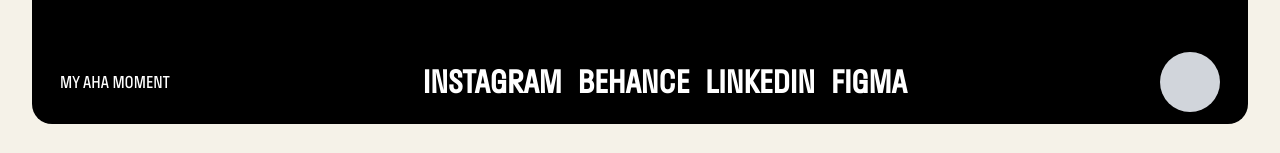
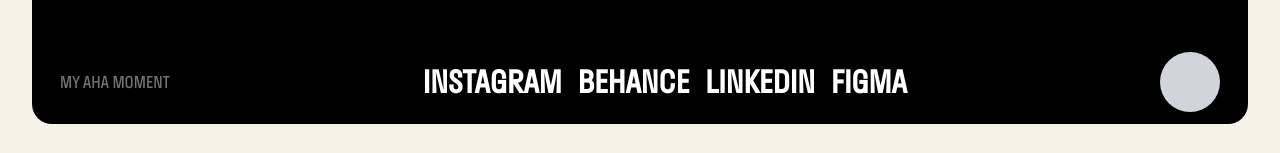
Before and after one commit to kalejaiyeoluwadara/afolabi, a Next.js app: page / in a window 1280 px wide. Shown: the part 3536-3689 px from the top of the page. Built offline with nearby package versions, Linux system fonts and the light colour scheme.

Commit message:
done for tonight

```diff
--- a/app/Hero/Foot.jsx
+++ b/app/Hero/Foot.jsx
@@ -20,7 +20,7 @@ function Foot() {
         </p>
       </div>
       <div className="flex justify-between items-center w-full  ">
-        <p>MY AHA MOMENT</p>
+        <p className="text-[#747474] text-base ">MY AHA MOMENT</p>
         <div className="flex gap-4 ">
           {[
             { title: "INSTAGRAM", link: "link" },
```
